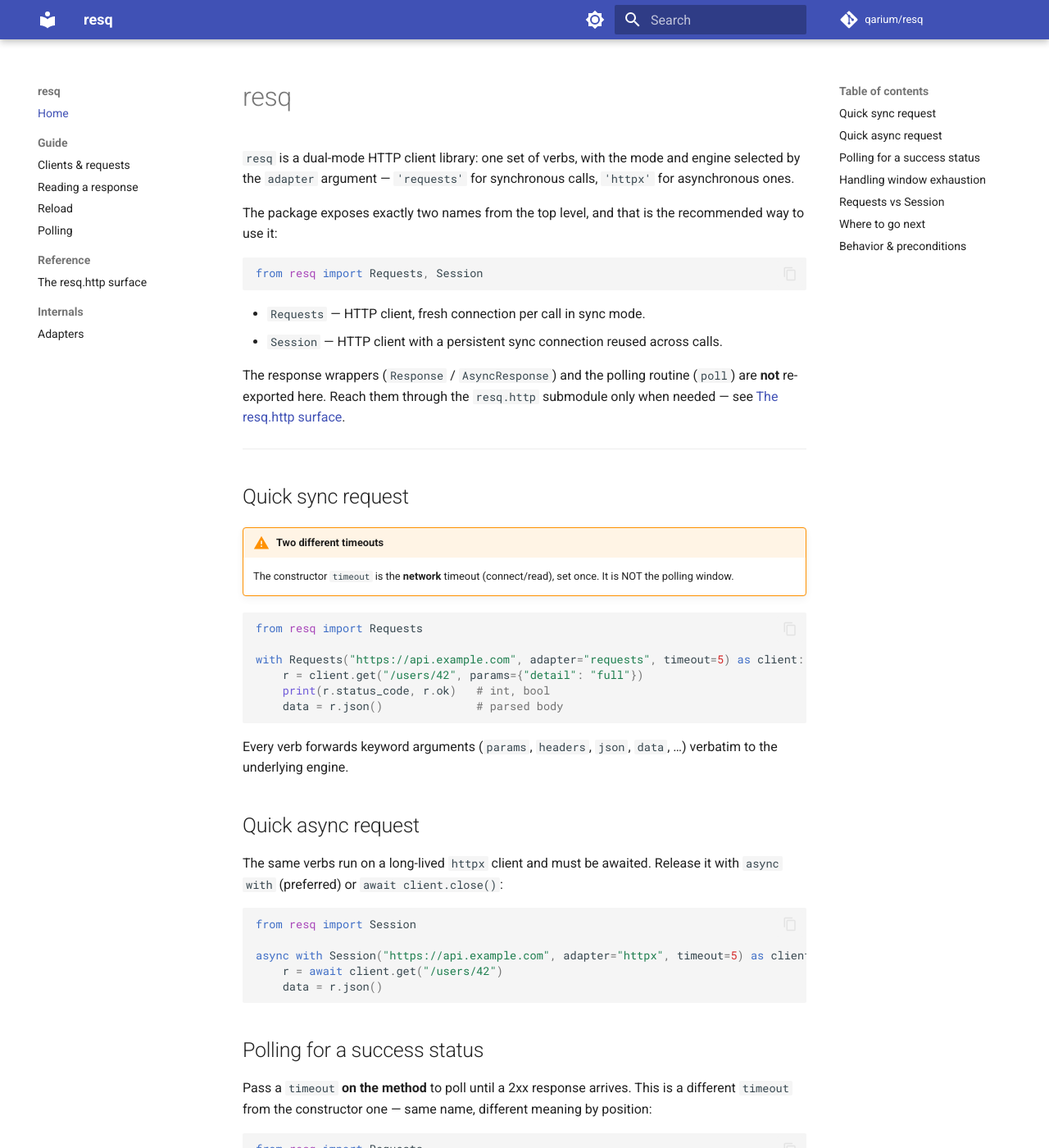
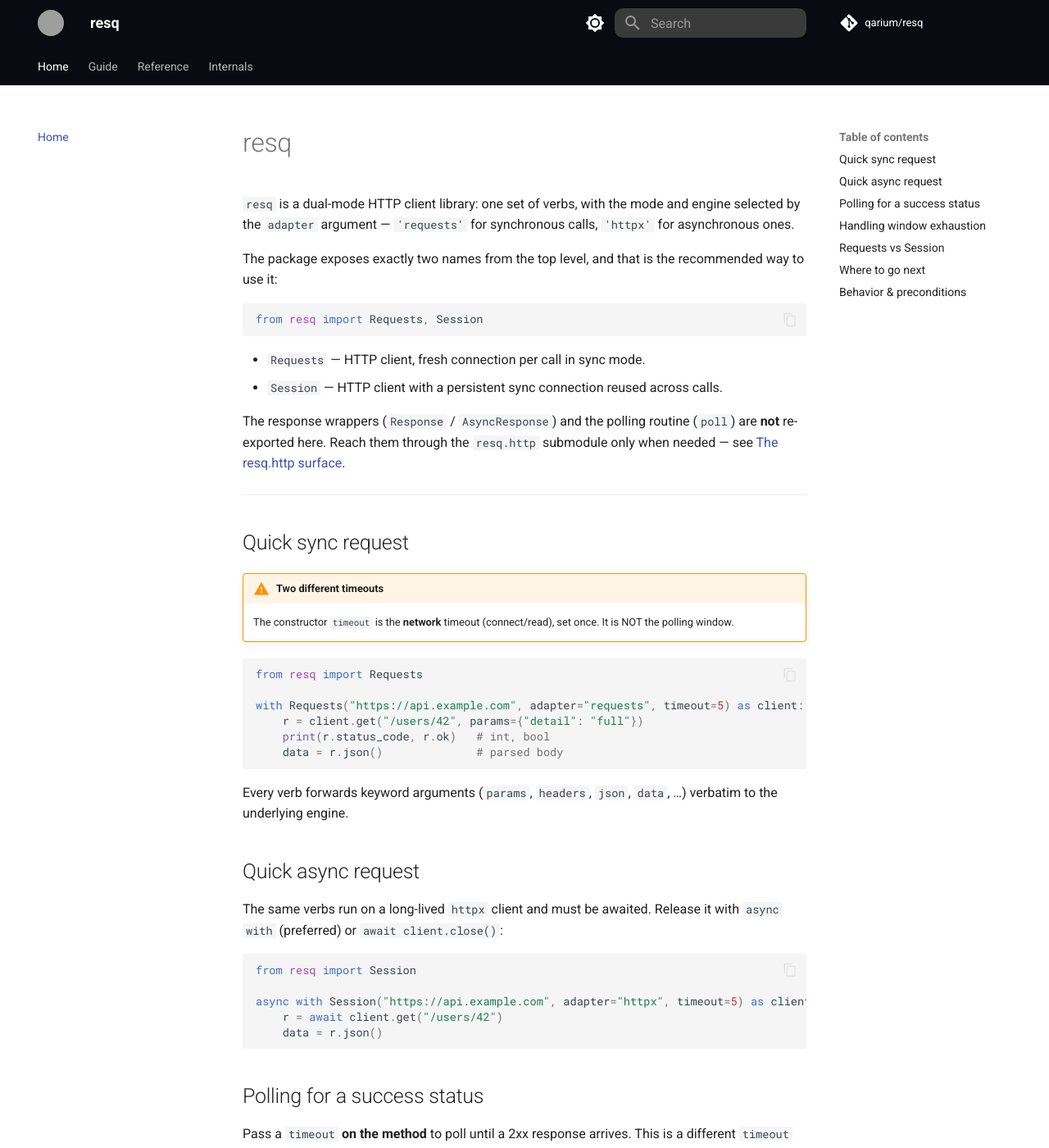
Before and after one commit to qarium/resq, an MkDocs documentation site: the page built from docs/index.md, in a window 1280 px wide and 1400 px high. Shown: the whole window at 82% size. Built offline with MkDocs 1.6.1 and Material for MkDocs 9.7.7, drawn with Linux system fonts in a browser that asks for light colours; comment, search, counter and statistics services are not loaded; grey boxes are pictures that could not be loaded.

Commit message:
upd docs

```diff
--- /dev/null
+++ b/docs/overrides/main.html
@@ -0,0 +1,77 @@
+{% extends "base.html" %}
+
+{% block extrahead %}
+  {{ super() }}
+  <style>
+    /* Dark navbar — override palette in both themes */
+    [data-md-color-scheme=default][data-md-color-primary=custom],
+    [data-md-color-scheme=slate][data-md-color-primary=custom] {
+      --md-primary-fg-color: #0a0a13;
+      --md-primary-fg-color--light: #0a0a13cc;
+      --md-primary-bg-color: #ffffff;
+    }
+
+    /* Content links — keep readable against the custom (near-black) primary,
+       which otherwise bleeds into --md-typeset-a-color */
+    [data-md-color-scheme=default][data-md-color-primary=custom] {
+      --md-typeset-a-color: #3f51b5;
+    }
+    [data-md-color-scheme=slate][data-md-color-primary=custom] {
+      --md-typeset-a-color: #cbd5e0;
+    }
+
+    .md-header__button.md-logo img,
+    .md-header__button.md-logo svg {
+      width: 32px;
+      height: 32px;
+      border-radius: 50%;
+    }
+
+    /* Search form — visible on dark header */
+    .md-search__overlay {
+      background-color: transparent !important;
+    }
+    [data-md-toggle=search]:checked~.md-header .md-search__overlay {
+      background-color: #0000008a !important;
+    }
+    .md-search__inner {
+      background-color: transparent !important;
+    }
+    .md-search__form {
+      background-color: #3a3a3a !important;
+      border-radius: 0.5rem;
+    }
+    .md-search__form:hover {
+      background-color: #4a4a4a !important;
+    }
+    .md-search__input {
+      color: #e0e0e0 !important;
+    }
+    .md-search__input::placeholder {
+      color: #999999 !important;
+    }
+    .md-search__icon {
+      color: #999999 !important;
+    }
+    .md-search__form:hover .md-search__icon,
+    .md-search__input:focus-visible ~ .md-search__icon {
+      color: #e0e0e0 !important;
+    }
+
+    /* Links in dark theme — readable on dark background */
+    [data-md-color-scheme=slate] .md-nav__link,
+    [data-md-color-scheme=slate] .md-toc__link,
+    [data-md-color-scheme=slate] article a {
+      color: #cbd5e0 !important;
+    }
+    [data-md-color-scheme=slate] .md-nav__link--passed,
+    [data-md-color-scheme=slate] .md-toc__link--passed {
+      color: #718096 !important;
+    }
+    [data-md-color-scheme=slate] .md-nav__link:hover,
+    [data-md-color-scheme=slate] .md-toc__link:hover,
+    [data-md-color-scheme=slate] article a:hover {
+      color: var(--md-accent-fg-color) !important;
+    }
+  </style>
+{% endblock %}
--- a/mkdocs.yml
+++ b/mkdocs.yml
@@ -2,31 +2,51 @@ site_name: resq
 site_description: >-
   Dual-mode HTTP client library — one verb surface, adapter-selected engines
   (requests for sync, httpx for async), polling windows and in-place reload.
+site_url: https://qarium.github.io/resq/
 repo_url: https://github.com/qarium/resq
 repo_name: qarium/resq
+edit_uri: edit/0.0.x/docs/
 
 theme:
   name: material
+  custom_dir: docs/overrides
+  logo: https://avatars.githubusercontent.com/u/262344922?s=200&v=4
   features:
-    - navigation.sections
-    - navigation.top
+    - navigation.tabs
+    - navigation.tracking
+    - toc.follow
+    - search.highlight
+    - search.suggest
     - content.code.copy
   palette:
     - scheme: default
+      primary: custom
+      accent: indigo
       toggle:
         icon: material/brightness-7
         name: Switch to dark mode
+        media: "(prefers-color-scheme: light)"
     - scheme: slate
+      primary: custom
+      accent: indigo
       toggle:
         icon: material/brightness-4
         name: Switch to light mode
+        media: "(prefers-color-scheme: dark)"
 
 markdown_extensions:
   - admonition
+  - attr_list
+  - md_in_html
   - toc:
       permalink: true
-  - pymdownx.highlight
+  - pymdownx.highlight:
+      anchor_linenums: true
+  - pymdownx.inlinehilite
   - pymdownx.superfences
+  - pymdownx.tabbed:
+      alternate_style: true
+  - pymdownx.mark
 
 # Goga workflow artifacts that live under docs/ but are not user documentation.
 exclude_docs: |
@@ -34,6 +54,7 @@ exclude_docs: |
   design/*
   plans/*
   tasks/*
+  overrides/*
 
 strict: true
 
```
Also changed, not shown: README.md (+1 -1 lines).
